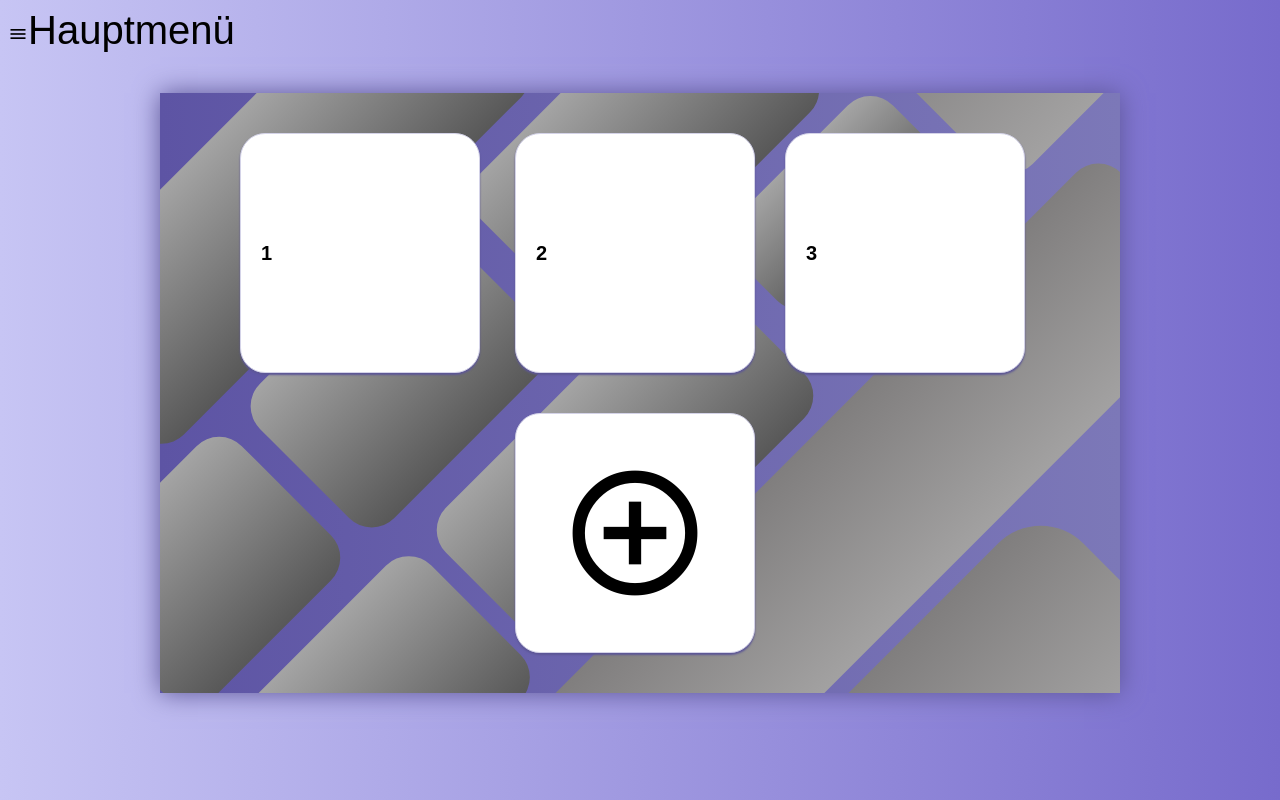
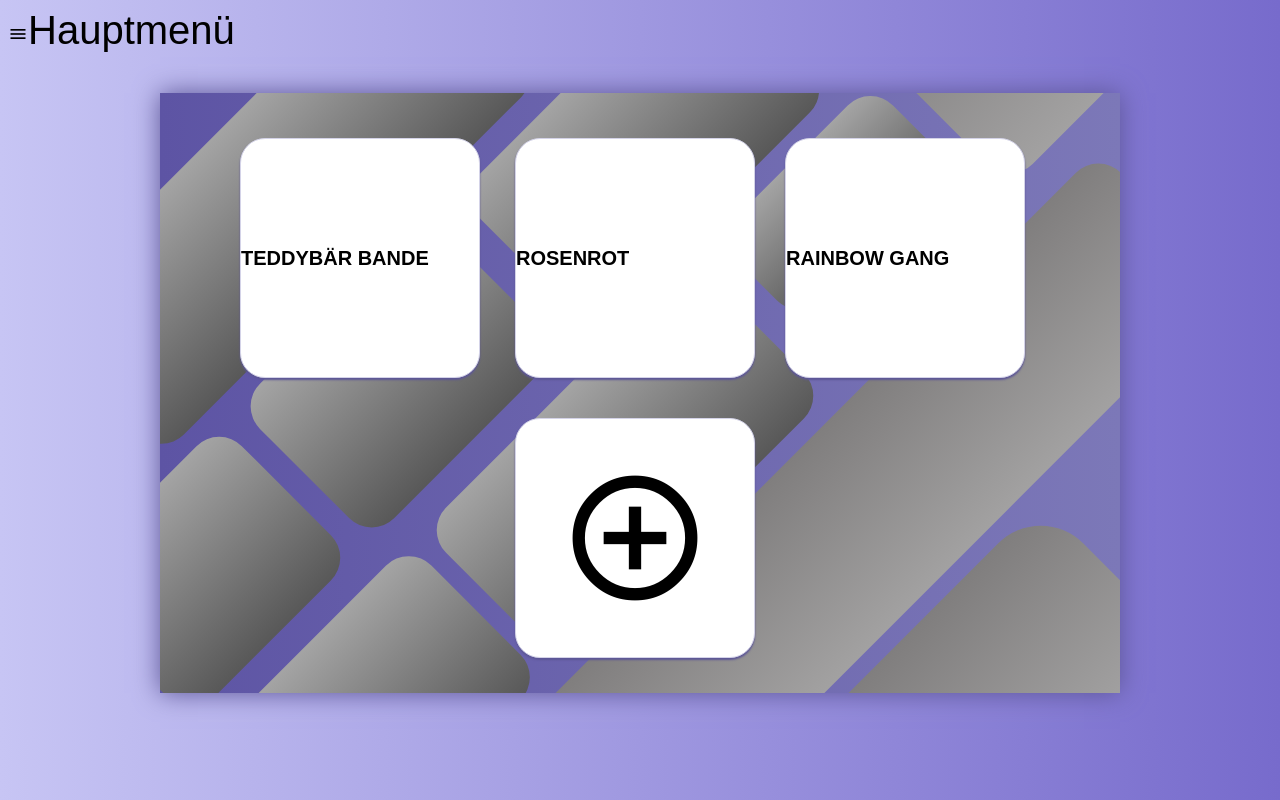
Before and after one commit to DatPriest/budget_book, an Angular app in the folder frontend/: page /main-menu in a window 1280 px wide. Shown: the top 800 px of the page. Built offline with nearby package versions, Linux system fonts and the light colour scheme.

Commit message:
Edit View
Background View created
Group Service created
Groups Model created
Edit Main Menu View

```diff
--- a/frontend/src/app/app.module.ts
+++ b/frontend/src/app/app.module.ts
@@ -7,6 +7,7 @@ import { LoginViewComponent } from './component/login-view/login-view.component'
 import { RegisterViewComponent } from './component/register-view/register-view.component';
 import { PasswordForgottenViewComponent } from './component/password-forgotten-view/password-forgotten-view.component';
 import { MainMenuViewComponent } from './component/main-menu-view/main-menu-view.component';
+import { BackgroundViewComponent } from './component/background-view/background-view.component';
 
 @NgModule({
   declarations: [
@@ -14,7 +15,8 @@ import { MainMenuViewComponent } from './component/main-menu-view/main-menu-view
     LoginViewComponent,
     RegisterViewComponent,
     PasswordForgottenViewComponent,
-    MainMenuViewComponent
+    MainMenuViewComponent,
+    BackgroundViewComponent
   ],
   imports: [
     BrowserModule,
--- /dev/null
+++ b/frontend/src/app/component/background-view/background-view.component.html
@@ -0,0 +1 @@
+<p>background-view works!</p>
--- /dev/null
+++ b/frontend/src/app/component/background-view/background-view.component.ts
@@ -0,0 +1,15 @@
+import { Component, OnInit } from '@angular/core';
+
+@Component({
+  selector: 'app-background-view',
+  templateUrl: './background-view.component.html',
+  styleUrls: ['./background-view.component.css']
+})
+export class BackgroundViewComponent implements OnInit {
+
+  constructor() { }
+
+  ngOnInit(): void {
+  }
+
+}
--- a/frontend/src/app/component/main-menu-view/main-menu-view.component.css
+++ b/frontend/src/app/component/main-menu-view/main-menu-view.component.css
@@ -1,6 +1,6 @@
 * {
   box-sizing: border-box;
-  margin: 0;
+  padding: 0;
 }
 
 .header_Hauptmenu {
--- a/frontend/src/app/component/main-menu-view/main-menu-view.component.html
+++ b/frontend/src/app/component/main-menu-view/main-menu-view.component.html
@@ -17,11 +17,14 @@
         <span class="screen_background_shape screen_background_shape4"></span>
         <span class="screen_background_shape screen_background_shape3"></span>
         <span class="screen_background_shape screen_background_shape2"></span>
-        <ng-container>
+        <ng-container *ngFor="let g of groups">
+          <button type="button" id="Group{{g.id}}" class="screen_background_shape screen_group_{{g.id}}" (click)="openGroup(g.id, g.name)"><span class="group">{{g.name}}</span></button>
+        </ng-container>
+        <!--<ng-container>
           <button type="button" id="Group1" class="screen_background_shape screen_group_1"><span class="group">1</span></button>
           <button type="button" id="Group2" class="screen_background_shape screen_group_2"><span class="group">2</span></button>
           <button type="button" id="Group3" class="screen_background_shape screen_group_3"><span class="group">3</span></button>
-        </ng-container>
+        </ng-container>-->
         <button type="button" id="createGroup" class="screen_background_shape screen_group_4" (click)="createGroup()"><span class="group_create material-icons">add_circle_outline</span></button>
       </div>
       </body>
--- a/frontend/src/app/component/main-menu-view/main-menu-view.component.ts
+++ b/frontend/src/app/component/main-menu-view/main-menu-view.component.ts
@@ -1,6 +1,6 @@
 import { Component, OnInit } from '@angular/core';
 import { Router } from "@angular/router";
-
+import { Group } from 'src/app/model/Group';
 @Component({
   selector: 'app-main-menu-view',
   templateUrl: './main-menu-view.component.html',
@@ -8,9 +8,19 @@ import { Router } from "@angular/router";
 })
 export class MainMenuViewComponent implements OnInit {
 
-  constructor(public router: Router) { }
+  groups: Group[] = [];
+  constructor(public router: Router) {
+    this.groups.push(new Group(1,"Teddybär Bande")),
+    this.groups.push(new Group(2,"Rosenrot")),
+    this.groups.push(new Group(3,"Rainbow Gang"))
+  }
 
   createGroup(): void {
+    //this.router.navigate(['']);
+  }
+
+  openGroup(id: number, name: string): void {
+    console.log(id + ' ' + name);
     //this.router.navigate(['']);
   }
 
--- /dev/null
+++ b/frontend/src/app/model/Group.ts
@@ -0,0 +1,7 @@
+export class Group {
+  constructor (
+    public id: number,
+    public name: string,
+    //public picture?: HTMLImageElement
+  ) { }
+}
```
Also changed, not shown: frontend/src/app/service/group.service.ts (added, +9 -0 lines), frontend/src/app/component/background-view/background-view.component.css (added), 2 other files (tests, documents, lock files or other folders).
